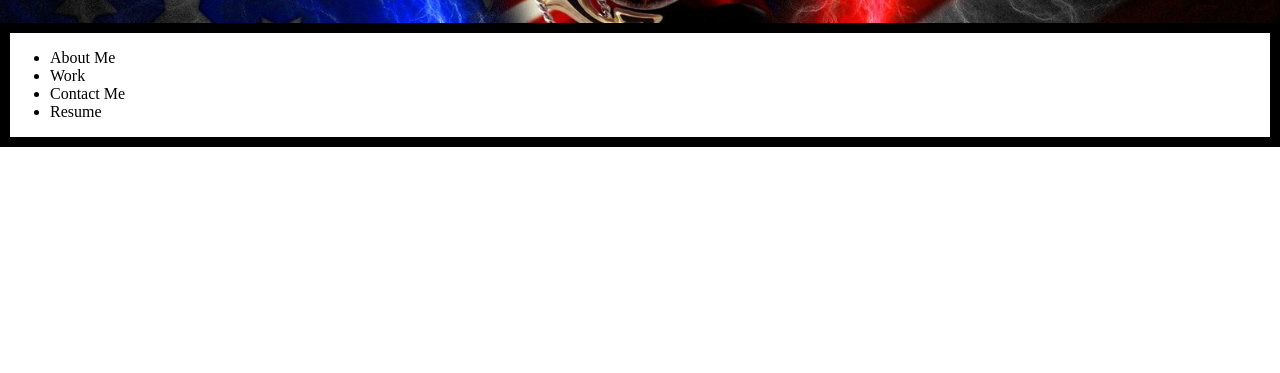
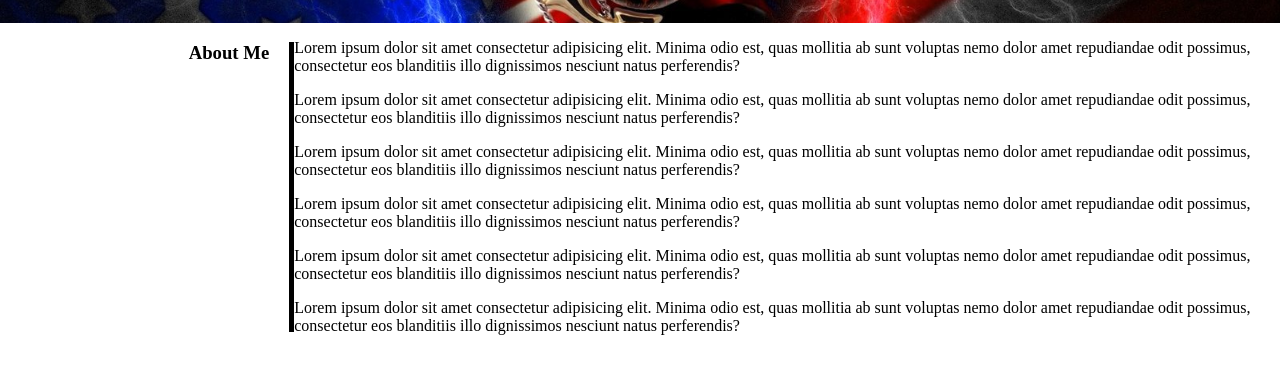
Before and after one commit to JB0341/portfolio-building-is-fun, a plain HTML site: page index.html in a window 1280 px wide. Shown: the part 303-676 px from the top of the page. Drawn offline with Linux system fonts and the light colour scheme.

Commit message:
added about me section with styling to create border and structure

```diff
--- a/assets/css/style.css
+++ b/assets/css/style.css
@@ -34,7 +34,7 @@ h1 {
     align-content: flex-end;
 }
 
-.imagecontainer {
+.image-container {
     display: flex;
     background-image: url("../images/USMC.jpg");
     justify-content: flex-end;
@@ -56,9 +56,14 @@ nav ul li {
 
 .container {
     display: flex;
-    flex-direction: column;
-    justify-content: space-between;
-    border: 10px solid black;
-    flex-basis: 30%;
+    justify-content: space-around;
+    flex-basis: 60%;
 
 }
+
+.container-heading {
+    flex-basis: 30%;
+    border-right: 5px solid;
+    text-align: end;
+    padding-right: 20px;
+}
--- a/index.html
+++ b/index.html
@@ -24,20 +24,23 @@
         </header>
 
     <div>
-        <div class="imagecontainer">
+        <div class="image-container">
             <h2 class="title">Just a little about me!</h2>
         </div>
     </div>
 
     <main>
-        <aside class="container">
-            <ul>
-                <li>About Me</li>
-                <li>Work</li>
-                <li>Contact Me</li>
-                <li>Resume</li>
-            </ul>
-        </aside>
+        <article class="container">
+            <h3 class="container-heading">About Me</h3>
+            <div>
+                <p>Lorem ipsum dolor sit amet consectetur adipisicing elit. Minima odio est, quas mollitia ab sunt voluptas nemo dolor amet repudiandae odit possimus, consectetur eos blanditiis illo dignissimos nesciunt natus perferendis?</p>
+                <p>Lorem ipsum dolor sit amet consectetur adipisicing elit. Minima odio est, quas mollitia ab sunt voluptas nemo dolor amet repudiandae odit possimus, consectetur eos blanditiis illo dignissimos nesciunt natus perferendis?</p>
+                <p>Lorem ipsum dolor sit amet consectetur adipisicing elit. Minima odio est, quas mollitia ab sunt voluptas nemo dolor amet repudiandae odit possimus, consectetur eos blanditiis illo dignissimos nesciunt natus perferendis?</p>
+                <p>Lorem ipsum dolor sit amet consectetur adipisicing elit. Minima odio est, quas mollitia ab sunt voluptas nemo dolor amet repudiandae odit possimus, consectetur eos blanditiis illo dignissimos nesciunt natus perferendis?</p>
+                <p>Lorem ipsum dolor sit amet consectetur adipisicing elit. Minima odio est, quas mollitia ab sunt voluptas nemo dolor amet repudiandae odit possimus, consectetur eos blanditiis illo dignissimos nesciunt natus perferendis?</p>
+                <p>Lorem ipsum dolor sit amet consectetur adipisicing elit. Minima odio est, quas mollitia ab sunt voluptas nemo dolor amet repudiandae odit possimus, consectetur eos blanditiis illo dignissimos nesciunt natus perferendis?</p>
+            </div>
+        </article>
     </main>
 
 
```
